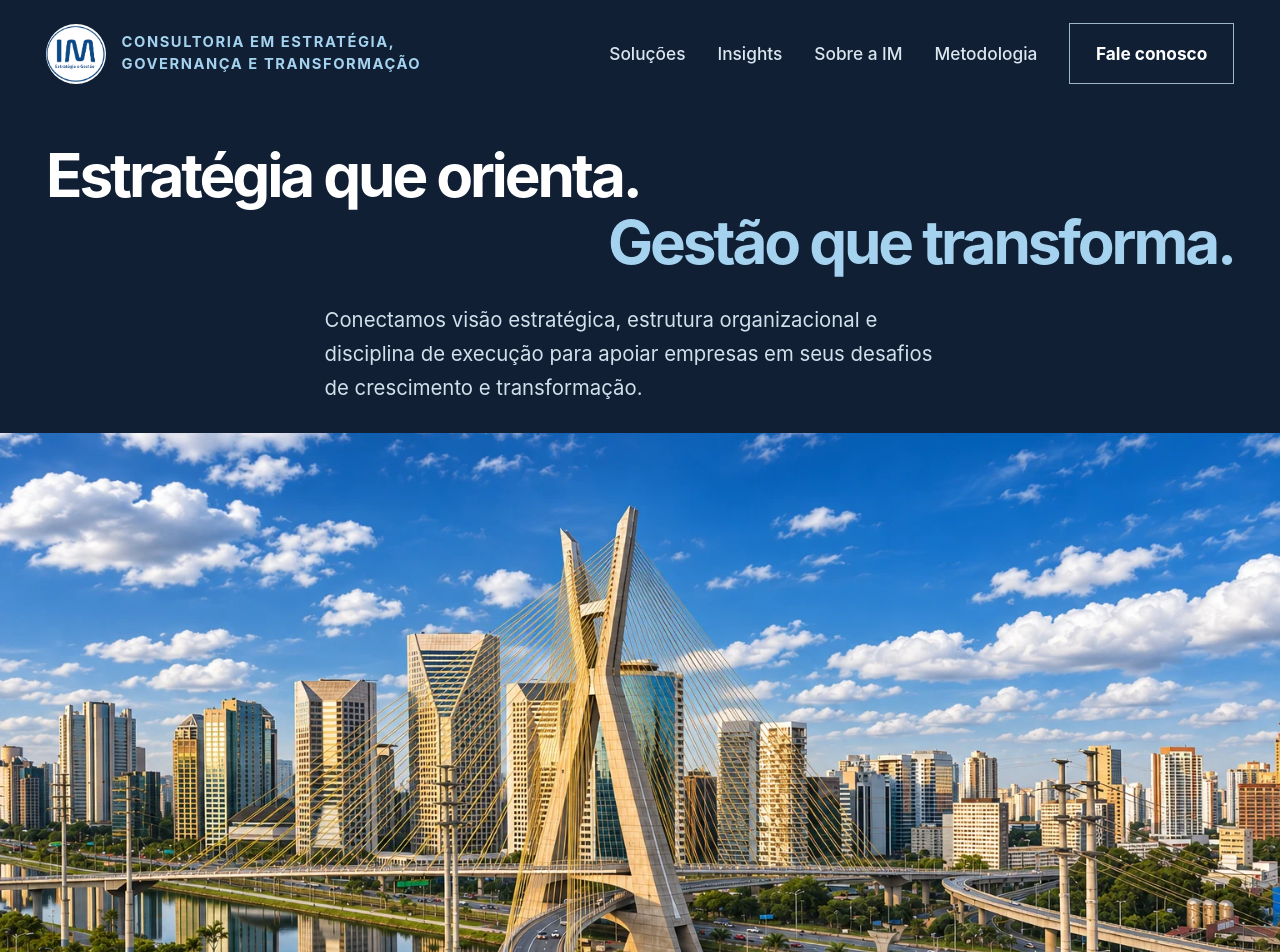
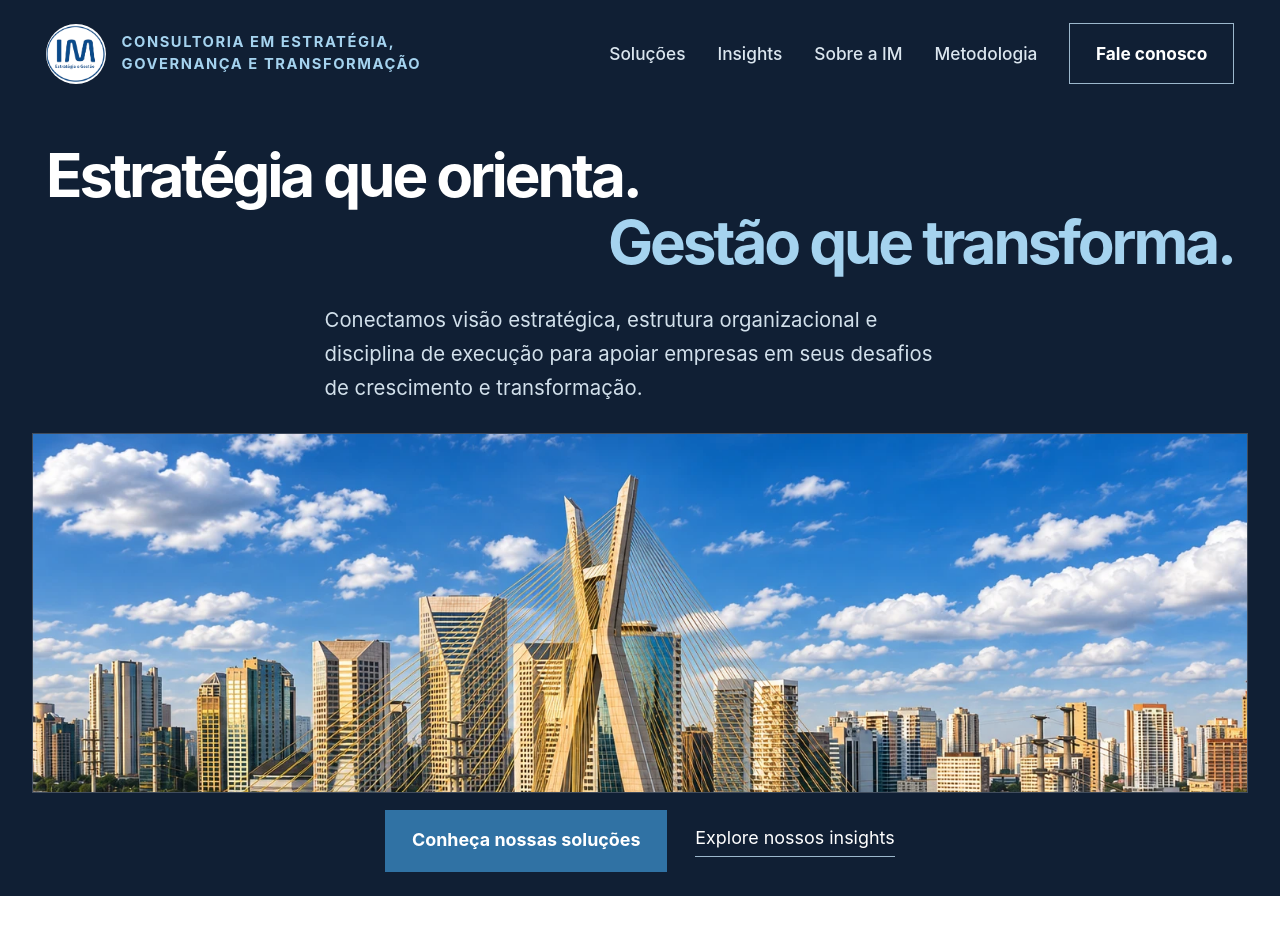
Before and after one commit to IMGestao/imgestao-site, a React (Vite) app: page / in a window 1280 px wide. Shown: the top 952 px of the page. Built offline with nearby package versions, Linux system fonts and the light colour scheme.

Commit message:
Align homepage photo sizing with article banners at browser zoom

```diff
--- a/scripts/validate-seo.mjs
+++ b/scripts/validate-seo.mjs
@@ -103,6 +103,7 @@ assert(home.includes('class="rd-header rd-header-home"'), "Home: cabeçalho inst
 assert(home.includes('Estratégia que orienta.') && home.includes('Gestão que transforma.'), "Home: proposta de valor preservada");
 assert(home.includes('src="/im-hero-panoramico.webp"') && fs.existsSync(path.join("dist", "im-hero-panoramico.webp")), "Home: fotografia panorâmica disponível");
 assert(home.includes('srcSet="/im-hero-panoramico-836.webp 836w, /im-hero-panoramico.webp 1536w"') && fs.existsSync(path.join("dist", "im-hero-panoramico-836.webp")), "Home: versões responsivas da fotografia panorâmica disponíveis");
+assert(home.includes('class="rd-article-visual rd-hero-panorama"'), "Home: imagem usa o mesmo componente visual responsivo dos artigos");
 assert(home.includes('href="#atuacao"') && home.includes('href="#insights"'), "Home: chamadas para ação preservadas");
 assert(!hub.includes('rd-header-home'), "Demais páginas: cabeçalho preservado");
 assert(hub.includes('href="/glossario"') && hub.indexOf('id="insights-glossary"') > hub.indexOf('id="all-insights"'), "Glossário rastreável ao final dos Insights");
--- a/src/index.css
+++ b/src/index.css
@@ -650,8 +650,7 @@ img {
 .rd-hero-intro h1 span{display:block;color:#fff}
 .rd-hero-intro h1 span:last-child{color:#a5d3ef;text-align:right;margin-top:.08em}
 .rd-hero-intro>p{max-width:31em;margin:clamp(26px,2.2vw,46px) auto 0;font-size:clamp(17px,1.59vw,33px);line-height:1.66;color:#d2e0eb}
-.rd-hero-panorama{width:100%;height:min(45rem,66.67vw);overflow:hidden;background:#d2e0eb}
-.rd-hero-panorama img{display:block;width:100%;height:100%;object-fit:cover;object-position:center 35%}
+.rd-hero-panorama img{object-position:center 16%}
 .rd-hero-actions{display:flex;align-items:center;justify-content:center;gap:clamp(24px,2.2vw,46px);padding-block:clamp(17px,1.2vw,26px) clamp(22px,1.9vw,40px)}
 .rd-hero-actions .rd-button{background:#3072a4;font-size:clamp(15px,1.4vw,29px);padding:clamp(14px,1.3vw,27px) clamp(22px,2vw,42px);text-align:center}
 .rd-hero-actions .rd-button:hover{background:#185d91}
@@ -667,7 +666,7 @@ img {
   .rd-hero .rd-hero-intro h1{font-size:clamp(35px,6.5vw,58px);line-height:1.1}
   .rd-hero-intro h1 span:last-child{text-align:left;margin-top:.12em}
   .rd-hero-intro>p{margin-inline:0;max-width:36em}
-  .rd-hero-panorama{height:auto;aspect-ratio:3/2}
+  .rd-hero-panorama img{object-position:center 25%}
   .rd-hero-actions{flex-wrap:wrap;justify-content:flex-start;padding-block:24px 32px;gap:20px}
 }
 @media(max-width:520px){
--- a/src/shared/layout/Hero.jsx
+++ b/src/shared/layout/Hero.jsx
@@ -5,8 +5,10 @@ export default function Hero() {
         <h1><span>Estratégia que orienta.</span>{" "}<span>Gestão que transforma.</span></h1>
         <p>Conectamos visão estratégica, estrutura organizacional e disciplina de execução para apoiar empresas em seus desafios de crescimento e transformação.</p>
       </div>
-      <div className="rd-hero-panorama">
-        <img src="/im-hero-panoramico.webp" srcSet="/im-hero-panoramico-836.webp 836w, /im-hero-panoramico.webp 1536w" sizes="100vw" width="1536" height="1024" alt="Reconstituição da Ponte Estaiada Octávio Frias de Oliveira, Rio Pinheiros e edifícios da Berrini, sob céu azul com nuvens, em São Paulo" fetchPriority="high" loading="eager" />
+      <div className="mx-auto max-w-7xl px-6 lg:px-8">
+        <div className="rd-article-visual rd-hero-panorama">
+          <img src="/im-hero-panoramico.webp" srcSet="/im-hero-panoramico-836.webp 836w, /im-hero-panoramico.webp 1536w" sizes="(max-width: 860px) 100vw, (max-width: 1023px) calc(100vw - 3rem), (max-width: 1279px) calc(100vw - 4rem), 76rem" width="1536" height="1024" alt="Reconstituição da Ponte Estaiada Octávio Frias de Oliveira, Rio Pinheiros e edifícios da Berrini, sob céu azul com nuvens, em São Paulo" fetchPriority="high" loading="eager" />
+        </div>
       </div>
       <div className="rd-panoramic-shell rd-hero-actions">
         <a href="#atuacao" className="rd-button">Conheça nossas soluções</a>
```
